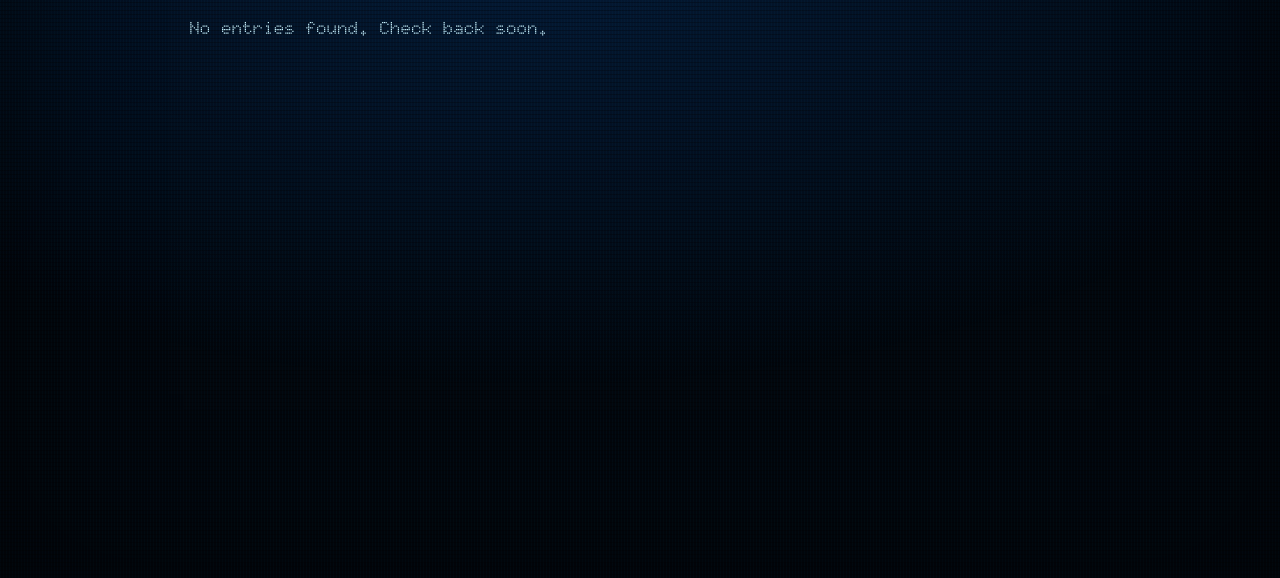
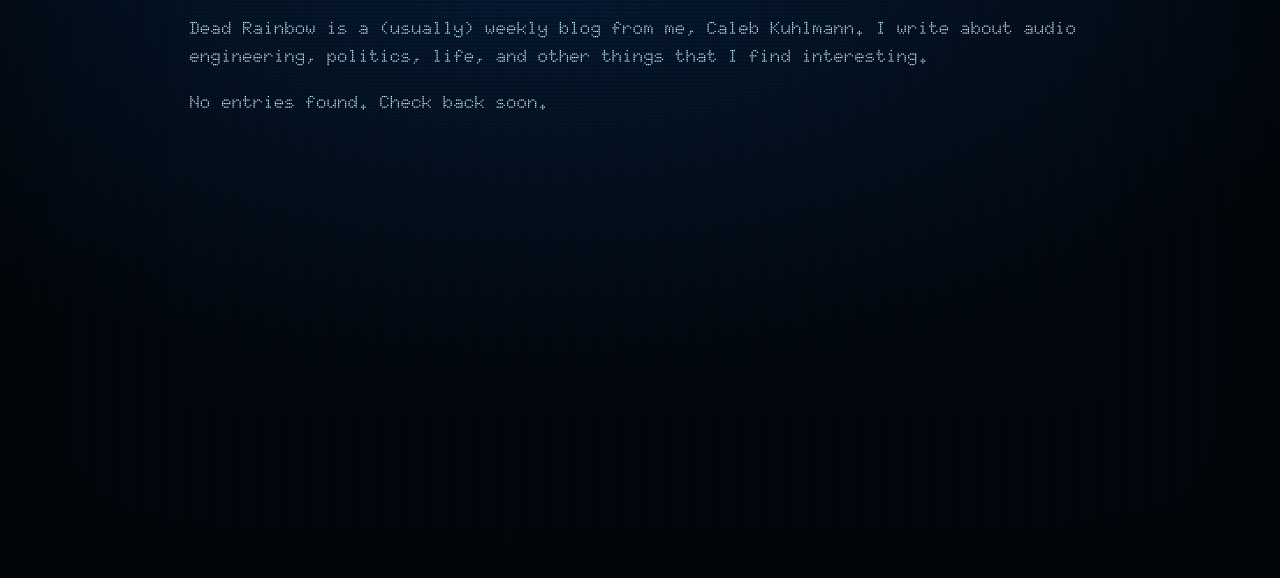
Before and after one commit to chkuhlmann/chk-site, an Eleventy site: page src/blog/index.njk in a window 1280 px wide. Shown: the part 222-800 px from the top of the page. Built offline with nearby package versions, Linux system fonts and the light colour scheme; Eleventy itself is replaced by a stand-in of ours; files that its build step writes are made by us from their sources.

Commit message:
added blog intro

```diff
--- a/src/blog/index.njk
+++ b/src/blog/index.njk
@@ -6,6 +6,7 @@ permalink: /blog/
 ---
         <div id="blog-index">
             <h1 class="section-heading">Dead Rainbow</h1>
+            <p>Dead Rainbow is a (usually) weekly blog from me, Caleb Kuhlmann. I write about audio engineering, politics, life, and other things that I find interesting.</p>
             {% if collections.blog.length %}
             {% for post in collections.blog %}
             <article class="blog-entry">
```
